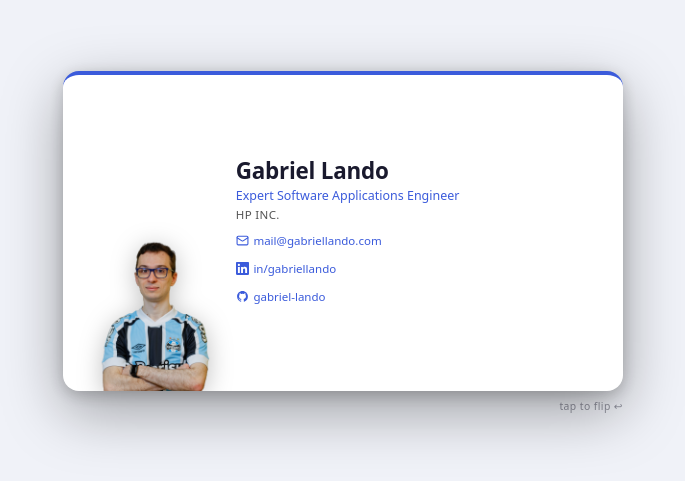
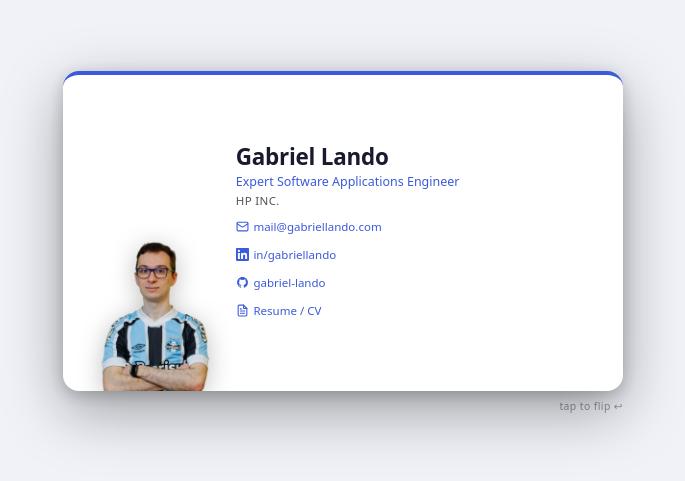
Before and after one commit to gabriel-lando/website, a React (Vite) app: page / in a window 1280 px wide. Shown: the part 169-650 px from the top of the page, without its empty margins (297-982 px from the left). Built offline with nearby package versions, Linux system fonts and the light colour scheme.

Commit message:
Update index.html title and favicon; add PDF icon component in App.tsx

```diff
--- a/src/App.tsx
+++ b/src/App.tsx
@@ -11,6 +11,16 @@ const IconEmail = () => (
 const IconGitHub = () => (
   <svg xmlns="http://www.w3.org/2000/svg" viewBox="0 0 24 24" fill="currentColor">
     <path d="M12 2C6.477 2 2 6.484 2 12.017c0 4.425 2.865 8.18 6.839 9.504.5.092.682-.217.682-.483 0-.237-.008-.868-.013-1.703-2.782.605-3.369-1.343-3.369-1.343-.454-1.158-1.11-1.466-1.11-1.466-.908-.62.069-.608.069-.608 1.003.07 1.531 1.032 1.531 1.032.892 1.53 2.341 1.088 2.91.832.092-.647.35-1.088.636-1.338-2.22-.253-4.555-1.113-4.555-4.951 0-1.093.39-1.988 1.029-2.688-.103-.253-.446-1.272.098-2.65 0 0 .84-.27 2.75 1.026A9.564 9.564 0 0 1 12 6.844a9.59 9.59 0 0 1 2.504.337c1.909-1.296 2.747-1.027 2.747-1.027.546 1.379.202 2.398.1 2.651.64.7 1.028 1.595 1.028 2.688 0 3.848-2.339 4.695-4.566 4.943.359.309.678.92.678 1.855 0 1.338-.012 2.419-.012 2.747 0 .268.18.58.688.482A10.02 10.02 0 0 0 22 12.017C22 6.484 17.522 2 12 2z" />
+  </svg>
+);
+
+const IconPDF = () => (
+  <svg xmlns="http://www.w3.org/2000/svg" viewBox="0 0 24 24" fill="none" stroke="currentColor" strokeWidth="2" strokeLinecap="round" strokeLinejoin="round">
+    <path d="M14 2H6a2 2 0 0 0-2 2v16a2 2 0 0 0 2 2h12a2 2 0 0 0 2-2V8z" />
+    <polyline points="14 2 14 8 20 8" />
+    <line x1="16" y1="13" x2="8" y2="13" />
+    <line x1="16" y1="17" x2="8" y2="17" />
+    <line x1="10" y1="9" x2="8" y2="9" />
   </svg>
 );
 
@@ -57,6 +67,12 @@ function App() {
                     <a href="https://github.com/gabriel-lando" target="_blank" rel="noopener noreferrer" onClick={(e) => e.stopPropagation()}>
                       <IconGitHub />
                       <span>gabriel-lando</span>
+                    </a>
+                  </li>
+                  <li>
+                    <a href="https://github.com/gabriel-lando/resume/releases/latest/download/Gabriel_Lando.pdf" target="_blank" rel="noopener noreferrer" onClick={(e) => e.stopPropagation()}>
+                      <IconPDF />
+                      <span>Resume / CV</span>
                     </a>
                   </li>
                 </ul>
```
Also changed, not shown: index.html (+2 -2 lines).
